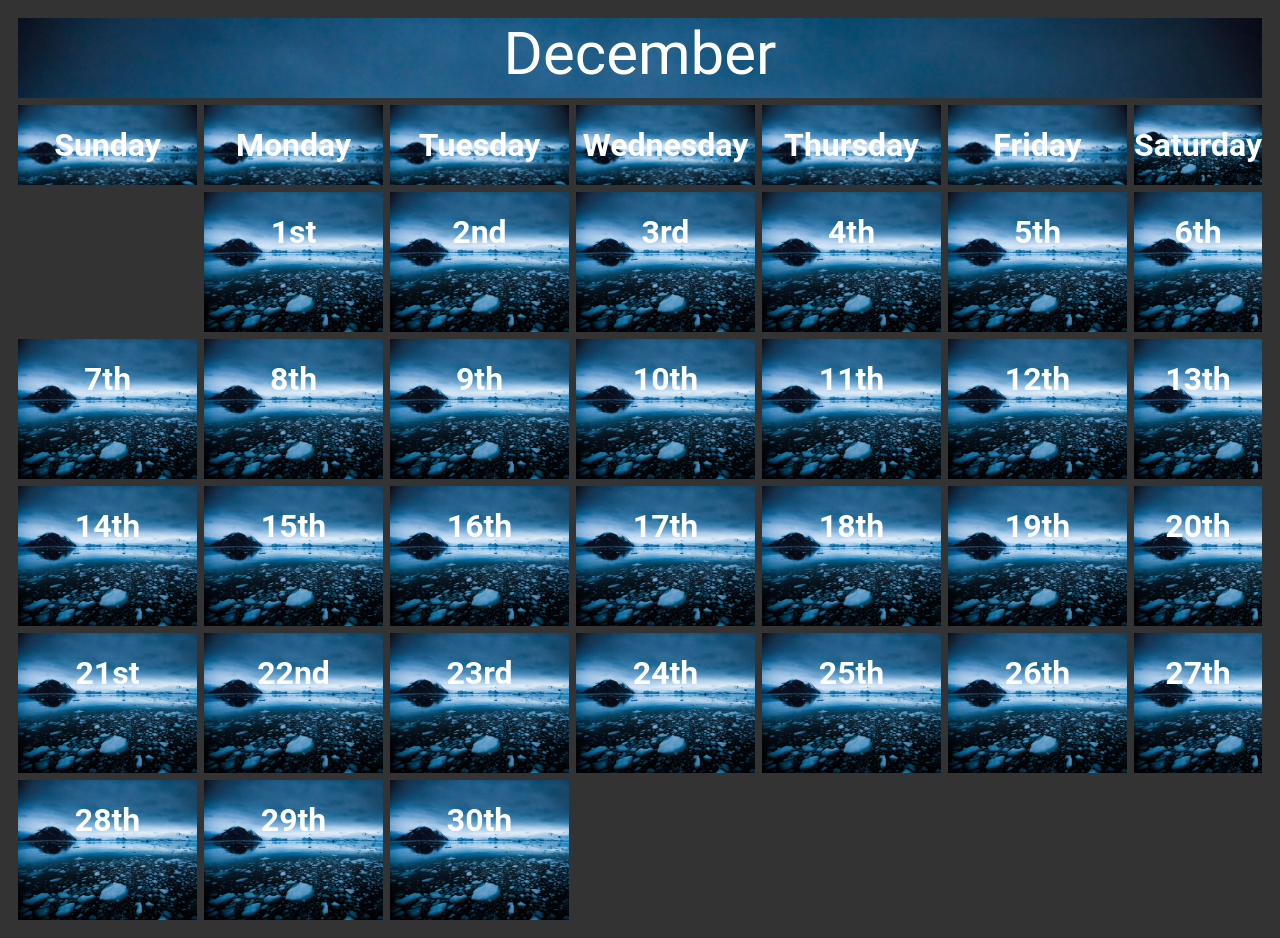
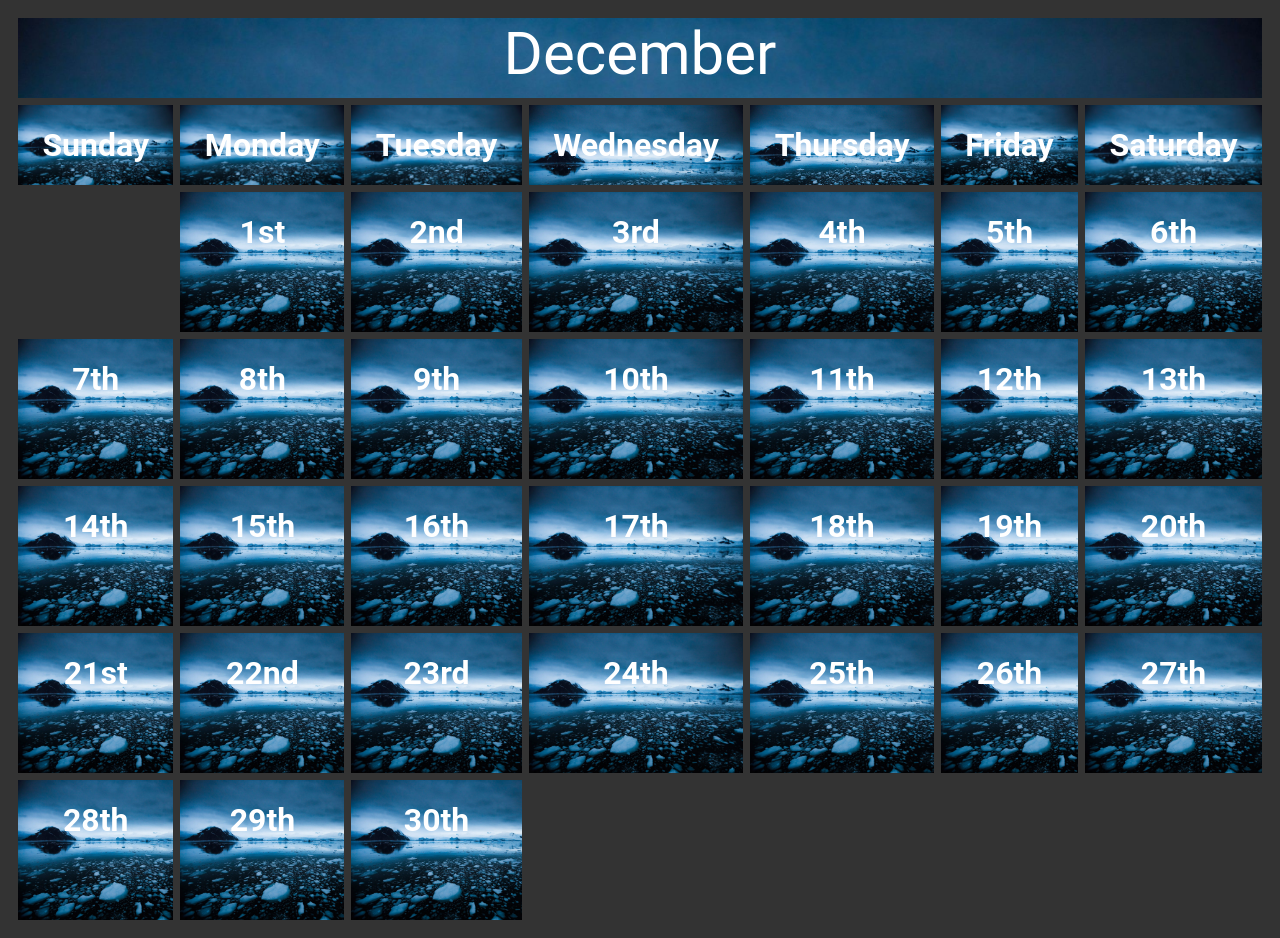
Before and after one commit to Impulse-Learning/web-design-examples, a plain HTML site: page index.html in a window 1280 px wide. Drawn offline with Linux system fonts and the light colour scheme.

Commit message:
Update style.css

```diff
--- a/style.css
+++ b/style.css
@@ -6,9 +6,9 @@ body{
 
 .grid-container{
     display:grid;
-    grid-template-columns: repeat(6, 1fr);
+    grid-template-columns: auto auto auto auto auto auto;
     padding: 10px;
-    grid-gap: 7px;
+    grid-gap:7px;
 }
 
 .grid-item{
```
